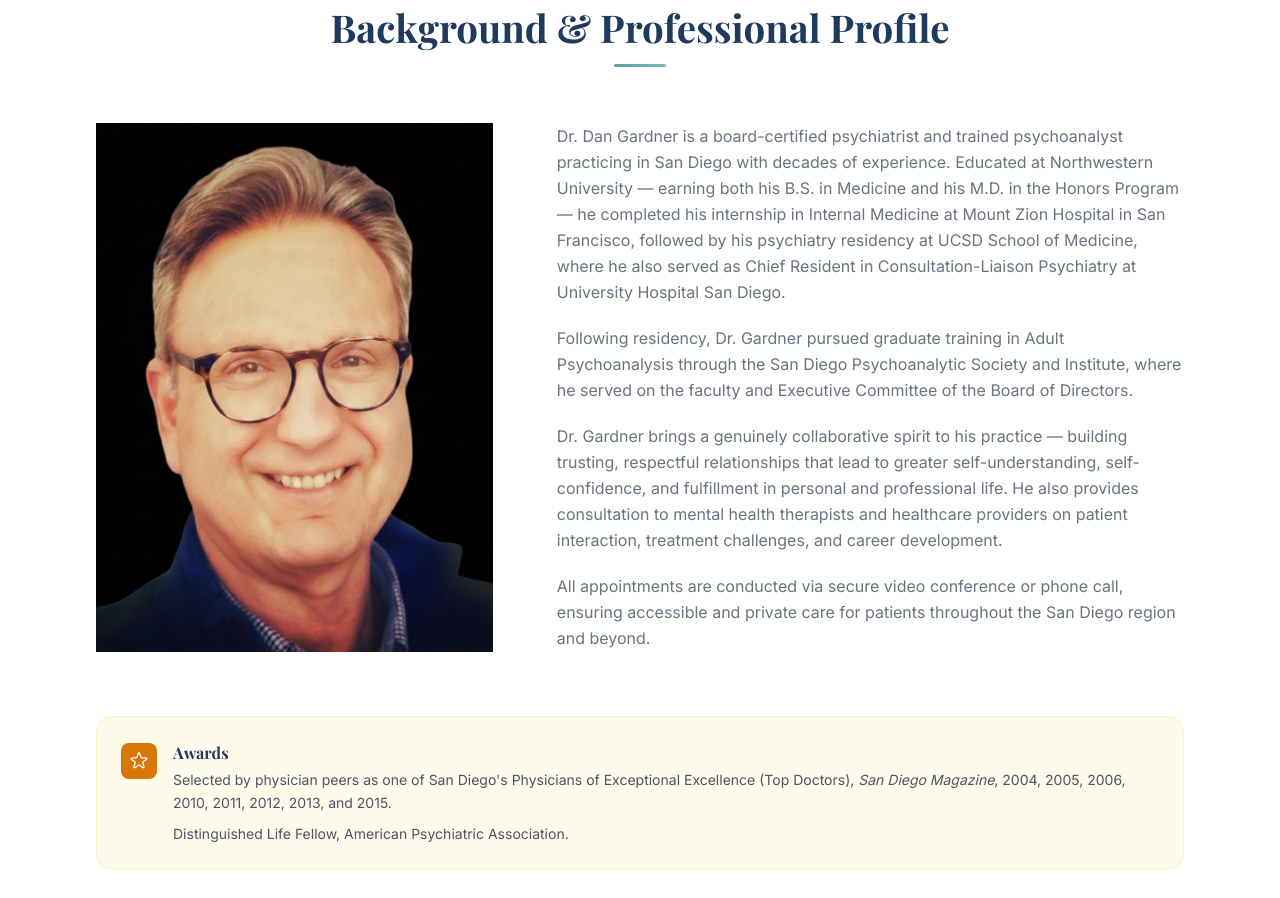
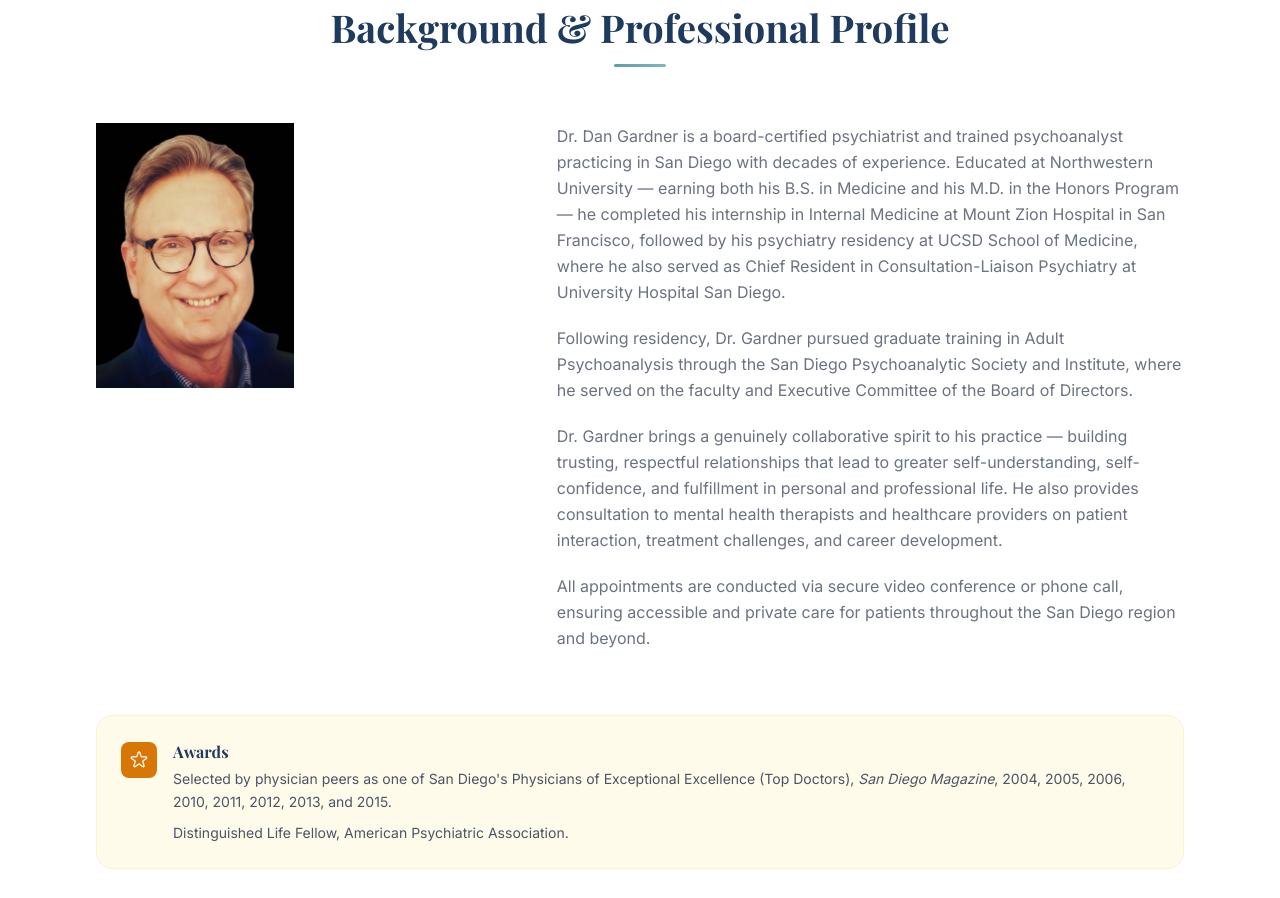
Before and after one commit to dangardner01/dan_gardner, a plain HTML site: page index.html in a window 1280 px wide. Shown: the part 960-1858 px from the top of the page. Drawn offline with nearby package versions, Linux system fonts and the light colour scheme; no server answers; a script that the page names is missing; a web font is replaced by a local one.

Commit message:
Reduce About page photo size by 50%

```diff
--- a/index.html
+++ b/index.html
@@ -342,7 +342,7 @@
 
         <!-- Portrait column -->
         <div class="lg:col-span-2 fade-in">
-          <div class="relative">
+          <div class="relative w-1/2 mx-auto lg:mx-0">
             <!-- Dr. Gardner photo -->
             <div class="w-full aspect-[3/4]">
               <img src="Dan headshot dark background.jpg" alt="Dan Gardner, MD — Psychiatrist and Psychoanalyst"
```
